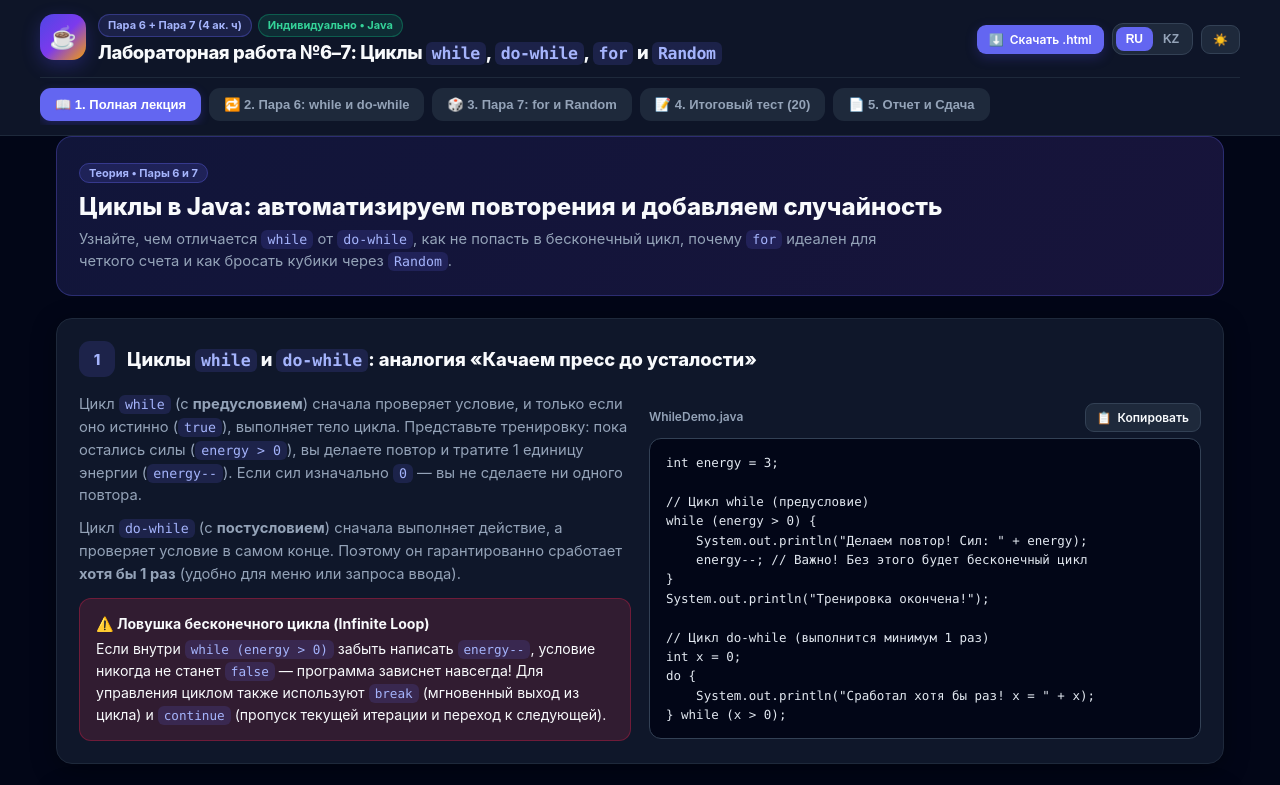
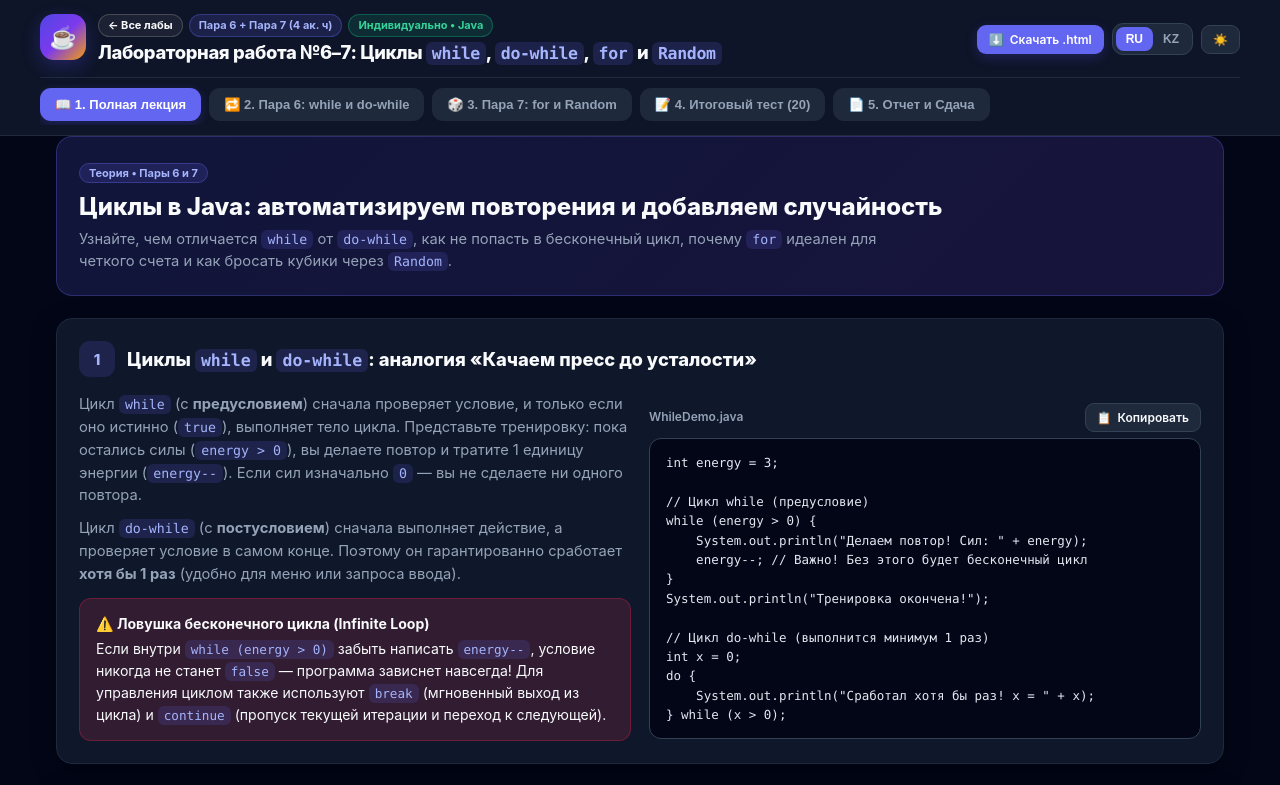
Before and after one commit to Chingo05/java-labs, a plain HTML site: page java_lab_6_7.html in a window 1280 px wide. Shown: the top 785 px of the page. Drawn offline with Linux system fonts and the light colour scheme.

Commit message:
Update java_lab_6_7.html

```diff
--- a/java_lab_6_7.html
+++ b/java_lab_6_7.html
@@ -1169,6 +1169,10 @@ url:e,reason:"blocked_domain_not_allowlisted"},b.parentOrigin);throw new DOMExce
                     <div class="brand-logo">☕</div>
                     <div style="min-width:0;">
                         <div class="badges">
+                                <a href="index.html" class="badge" style="text-decoration:none; color:inherit; border:1px solid rgba(128,128,128,0.4); background:rgba(128,128,128,0.12);">
+                                    <span class="lang-ru">← Все лабы</span>
+                                    <span class="lang-kz hidden">← Барлық лабтар</span>
+                                </a>
                             <span class="badge badge-indigo">
                                 <span class="lang-ru">Пара 6 + Пара 7 (4 ак. ч)</span>
                                 <span class="lang-kz hidden">6-жұп + 7-жұп (4 ак. сағ)</span>
```
